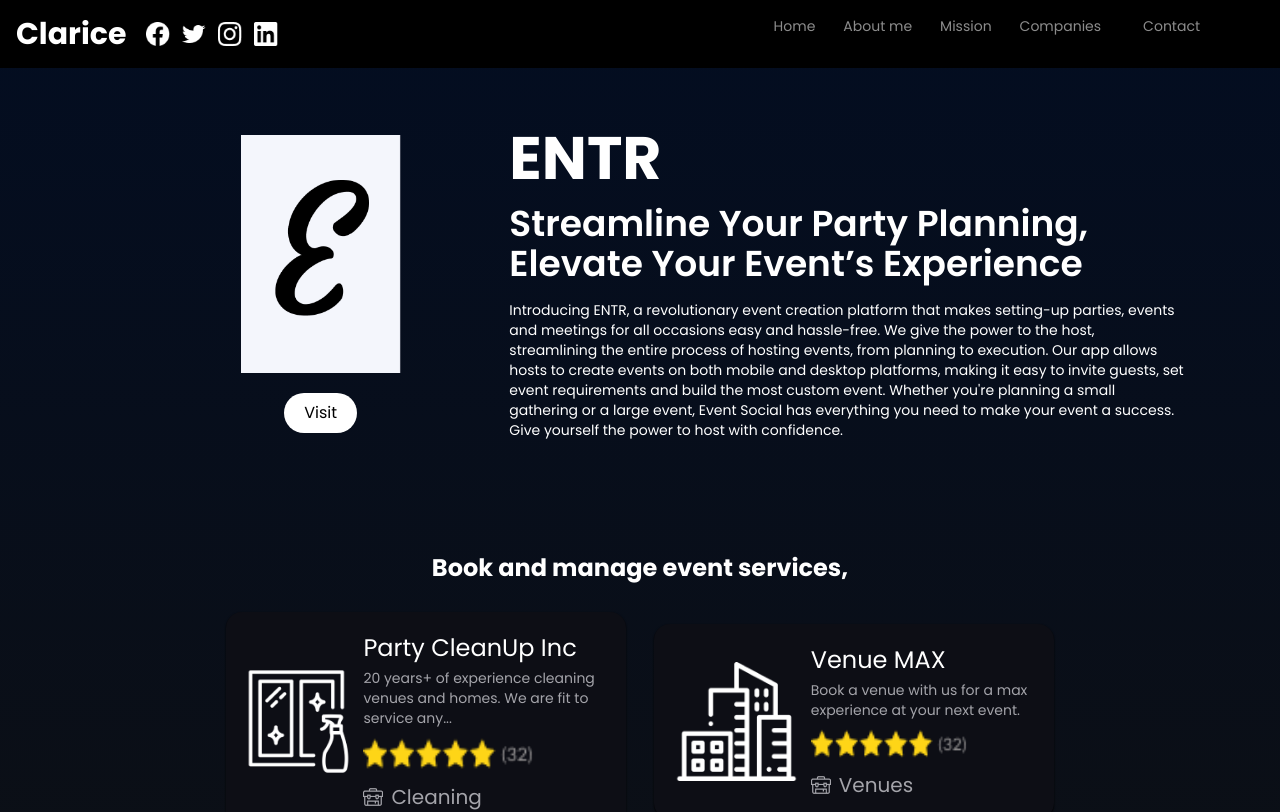
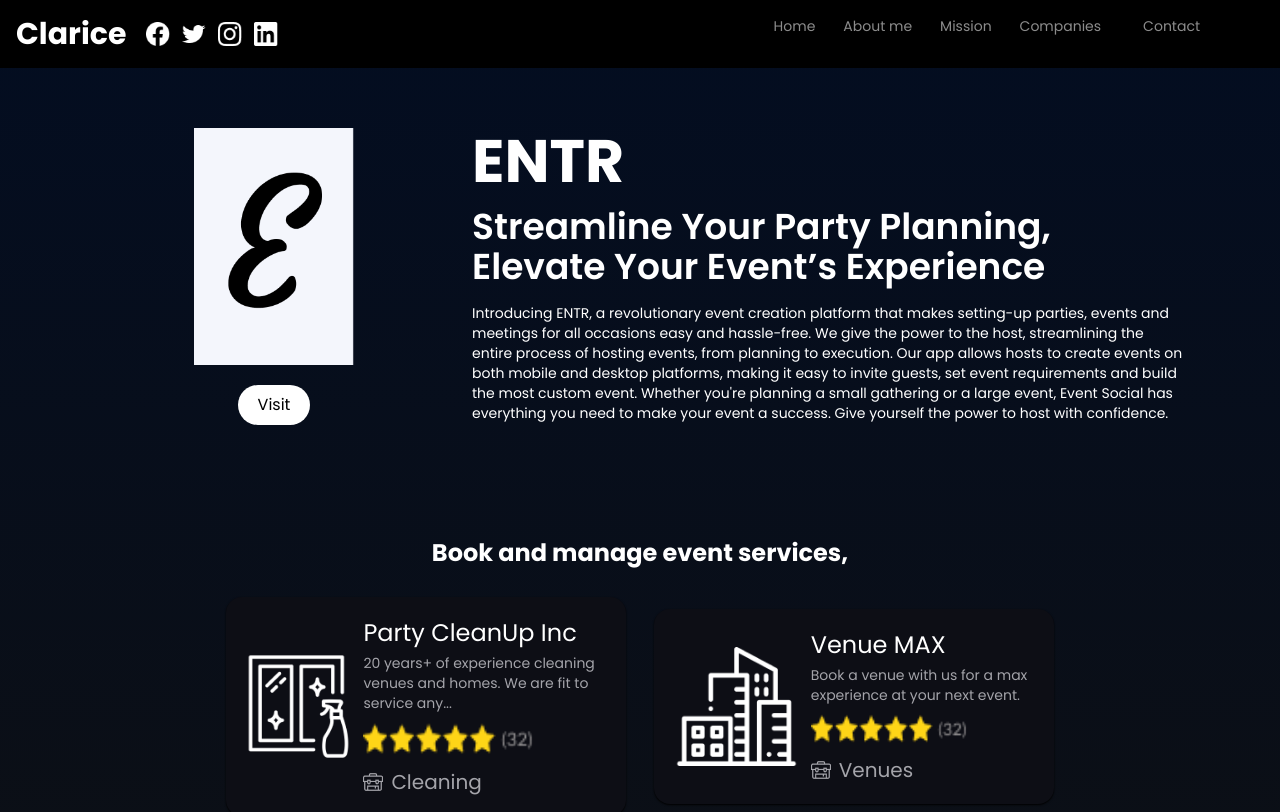
Before and after one commit to Folayimi/Clarice-Portfolio, a Next.js app: page /enter in a window 1280 px wide. Shown: the top 812 px of the page. Built offline with nearby package versions, Linux system fonts and the light colour scheme; some icons are missing.

Commit message:
made some changes

```diff
--- a/src/components/Enter.jsx
+++ b/src/components/Enter.jsx
@@ -84,8 +84,8 @@ const Enter = () => {
       <div className="w-full cflexms pt-32 bg-gradient-to-b from-secondary4-100 to-secondary4-200 text-primary1 md:pt-20">
         <div className="cflexss px-24 md:p-5">
           <div className="flexbm w-full gap-5 md:flex-col md:gap-10">
-            <div className="cflexsm ml-14 md:ml-0 gap-5 w-1/3 md:w-full">
-              <div className="flexmm w-[10em] md:w-[10em]">
+            <div className="cflexsm gap-5 w-1/3 md:w-full">
+              <div className="flexmm w-[10em] md:w-[8em]">
                 <Image src={enter1} alt="enter" width="100%" height="100%" />
               </div>
               <div className="bg-primary1 rounded-3xl py-2 px-5 text-black cursor-pointer hover:text-primary1 hover:border-2 hover:border-primary1 hover:bg-black transition-colors duration-300">
```
